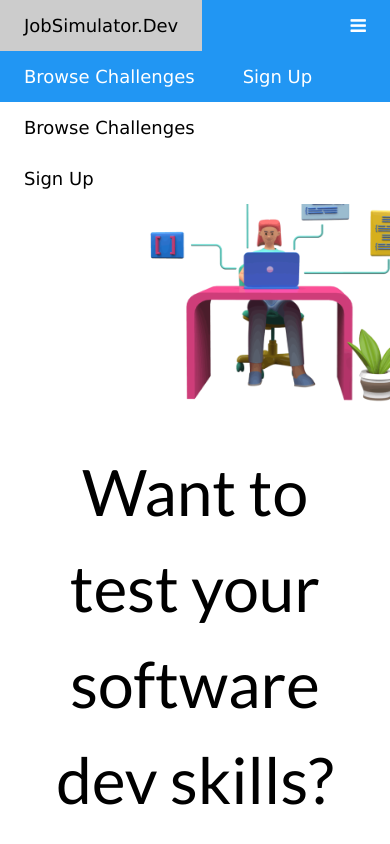
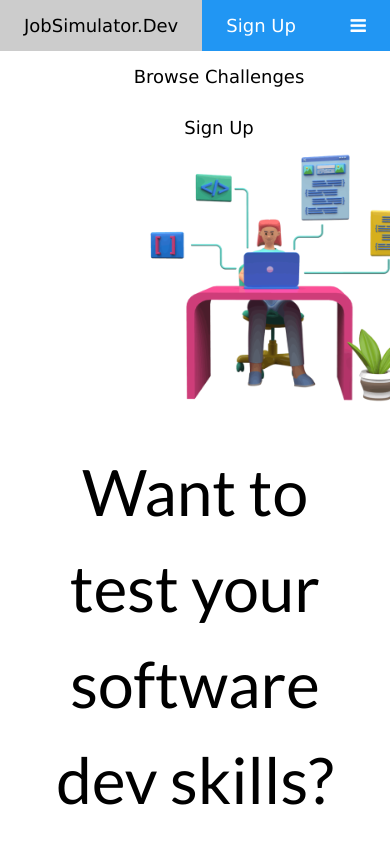
Before and after one commit to developer-job-simulation/javascript-landing-page, a plain HTML site: page src/index.html in a window 390 px wide. Both pictures are taken after a click on the link "Toggle Navigation Menu". Shown: the top 844 px of the page. Drawn offline with Linux system fonts and the light colour scheme.

Commit message:
bug: fixed mobile nav view

```diff
--- a/src/index.html
+++ b/src/index.html
@@ -11,11 +11,11 @@
 
   <body>
     <!-- Navbar -->
-    <!-- TODO: Fix Issue, Nav Buttons Don't Work (Desktop & Mobile) -->
+    <!-- DONE: Fix Issue, Nav Buttons Don't Work (Desktop & Mobile) -->
     <nav class="top">
       <div class="bar blue card left-align large">
         <a
-          class="bar-item button hide-medium hide-large right padding-large hover-white large blue"
+          class="bar-item button hide-large right padding-large hover-white large blue"
           href="javascript:void(0);"
           id="hamburger-button"
           onclick="toggleNav()"
@@ -24,14 +24,14 @@
         ></a>
         <!-- TODO: Fix Issue, Desktop Nav Is Visible on Mobile -->
         <a id="nav-logo" href="#header" class="bar-item button padding-large white">JobSimulator.Dev</a>
-        <a id="nav-challenges" href="#challenges" class="bar-item button padding-large hover-white">Browse Challenges</a>
-        <a id="nav-signup" href="#signup" class="bar-item button padding-large hover-white">Sign Up</a>
+        <a id="nav-challenges" href="#challenges" class="bar-item button padding-large hover-white hide-small">Browse Challenges</a>
+        <a id="nav-signup" href="#signup hide-small" class="bar-item button padding-large hover-white">Sign Up</a>
       </div>
 
       <!-- Navbar on small screens -->
-      <div id="mobile-nav" class="bar-block white hide hide-large hide-medium large">
-        <a id="mobile-nav-challenges" href="#challenges" class="bar-item button padding-large">Browse Challenges</a>
-        <a id="mobile-nav-signup" href="#signup" class="bar-item button padding-large">Sign Up</a>
+      <div id="mobile-nav" class="bar-block white hide hide-large large">
+        <a id="mobile-nav-challenges" href="#challenges" class="bar-item button padding-large mobile">Browse Challenges</a>
+        <a id="mobile-nav-signup" href="#signup" class="bar-item button padding-large mobile">Sign Up</a>
       </div>
     </nav>
 
--- a/src/script.js
+++ b/src/script.js
@@ -25,7 +25,7 @@ addEventListener('submit', (event) => {
 
   let email = document.getElementById('email').value;
 
-  // TODO: Show Correct Status Messages on Signup Form
+  // DONE: Show Correct Status Messages on Signup Form
   // 1. successful signup
   // 2. empty email
   // 3. taken email
--- a/src/styles.css
+++ b/src/styles.css
@@ -669,7 +669,7 @@ form > span {
 
 #jumbo-image {
   max-height: 20rem;
-  /* TODO: Invert banner colors using CSS */
+  /* DONE: Invert banner colors using CSS */
   filter: invert(100%);
 }
 
@@ -877,7 +877,7 @@ form > span {
 
 #challenge-grid {
   display: grid;
-  /* TODO: Fix Issue, Tiles Need to be 2x2 Grid. Change only grid-template-columns */
+  /* DONE: Fix Issue, Tiles Need to be 2x2 Grid. Change only grid-template-columns */
   grid-template-columns: 1fr 1fr;
   grid-auto-rows: 10rem;
   gap: 1rem;
```
